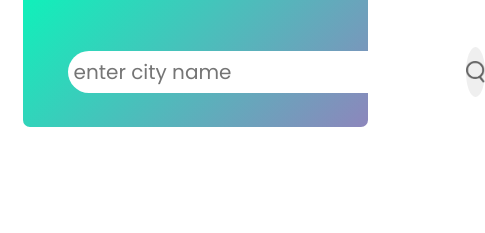
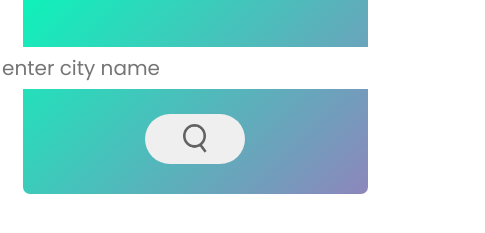
Before and after one commit to Ajay-230595/Weather-App, a plain HTML site: page index.html in a window 390 px wide. Shown: the part 165-398 px from the top of the page, 485 px wide, since content can reach past the window. Drawn offline with Linux system fonts and the light colour scheme.

Commit message:
Update weather.css
updated the media query for mobile devices

```diff
--- a/weather.css
+++ b/weather.css
@@ -120,3 +120,40 @@ h1{
 .weather{
     display: none;
 }
+
+
+
+
+
+/* ---------------------Media query started--------------------- */
+
+
+@media (max-width: 799px){
+
+}
+
+
+
+/* ---------------------Mobile Phone Media query started--------------------- */
+
+
+@media (max-width: 477px){
+    .search {
+        display: flex;
+        flex-direction: column;
+        align-items: center;
+        margin-top: 20px;
+    }
+
+    .search button {
+        border-radius: 25px;
+        height: 50px;
+        width: 100px;
+        margin-top: 25px;
+        /* background-color: #088178; */
+    }
+    .search button img {
+       height: 65%;
+    }
+
+}
```
